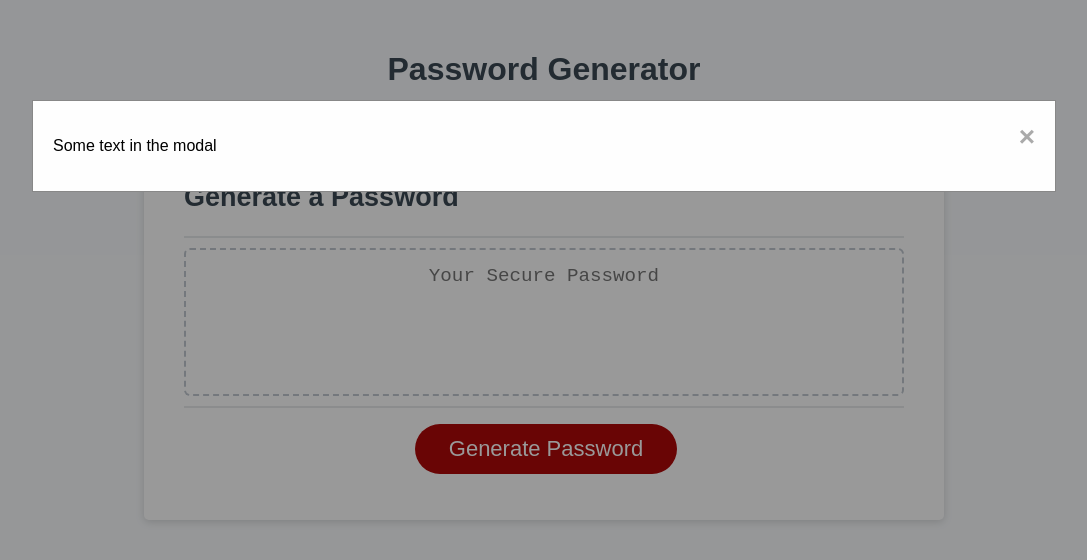
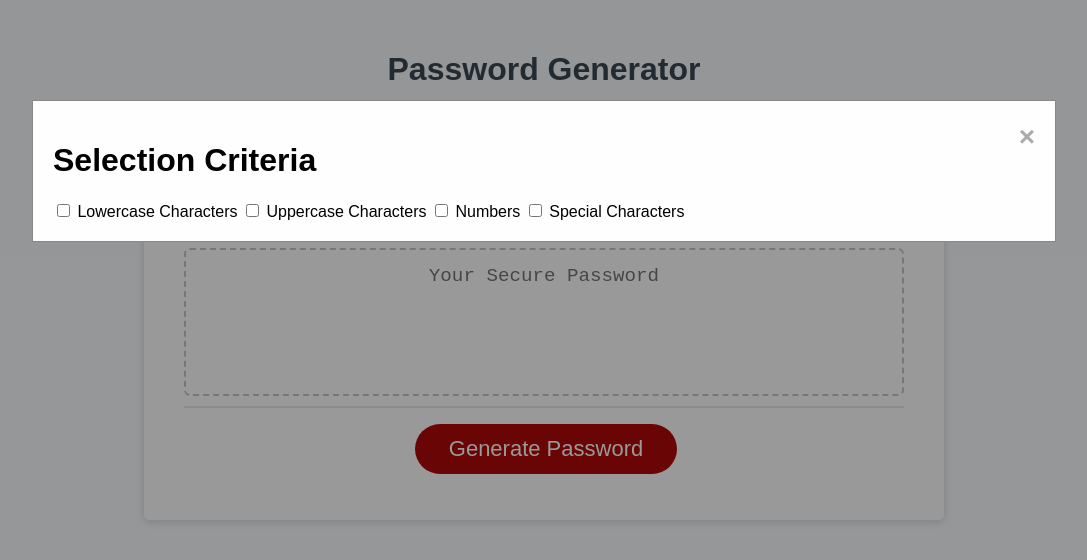
Before and after one commit to smserpa/password-generator, a plain HTML site: page index.html in a window 1280 px wide. Both pictures are taken after a click on the button "Generate Password". Shown: the whole page, without its empty margins (96-1183 px from the left). Drawn offline with Linux system fonts and the light colour scheme.

Commit message:
added checkbox inputs for password character type

```diff
--- a/index.html
+++ b/index.html
@@ -31,7 +31,17 @@
       <div id="myModal" class="modal">
         <div class="modal-content">
           <span class="close">&times;</span>
-          <p>Some text in the modal</p>
+          <h1 class="modal-header">Selection Criteria</h1>
+          <div class="character-type">
+            <input type="checkbox" id="lowercase" name="lowercase" />
+            <label for="lowercase">Lowercase Characters</label>
+            <input type="checkbox" id="uppercase" name="uppercase" />
+            <label for="uppercase">Uppercase Characters</label>
+            <input type="checkbox" id="numbers" name="numbers" />
+            <label for="numbers">Numbers</label>
+            <input type="checkbox" id="special" name="special" />
+            <label for="special">Special Characters</label>
+          </div>
         </div>
       </div>
     </div>
```
